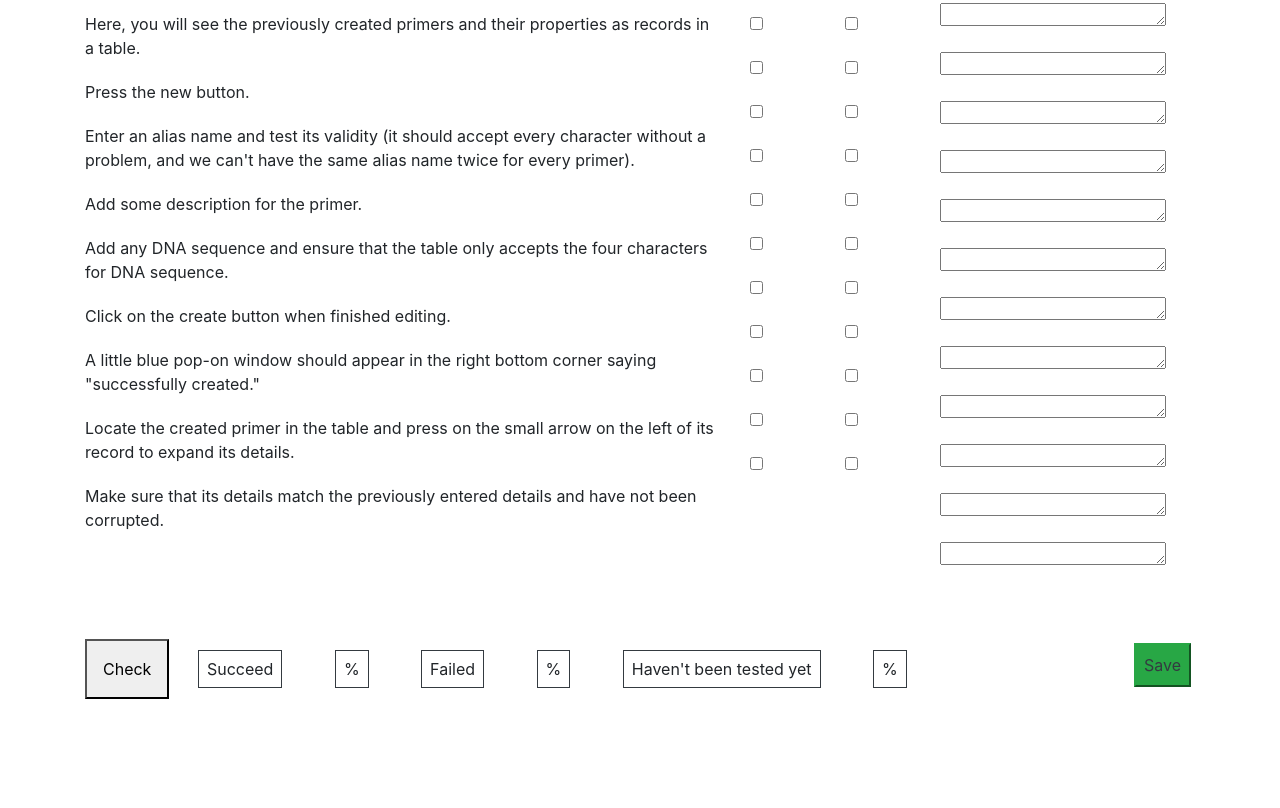
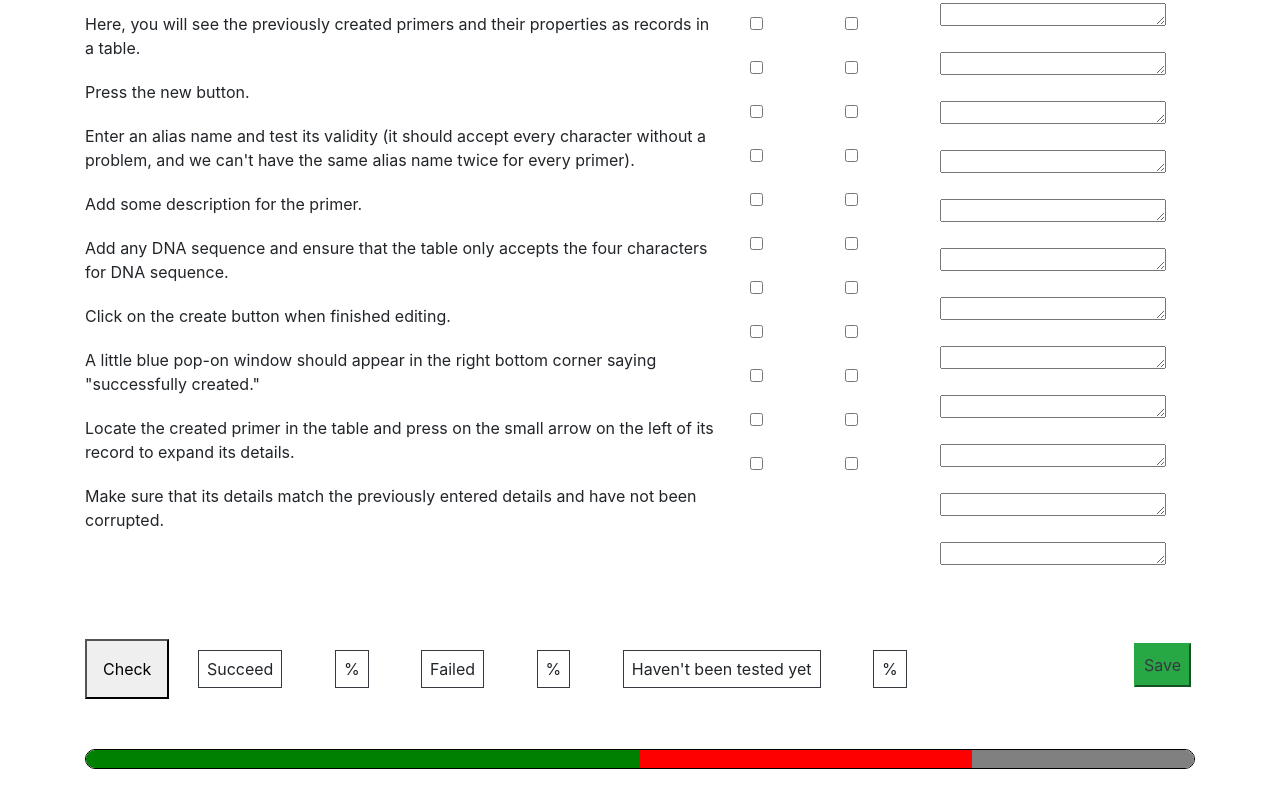
Before and after one commit to AhmadAl-Habal/Primer-Testing, a plain HTML site: page index.html in a window 1280 px wide. Shown: the part 762-1570 px from the top of the page. Before the commit the page ends 1461 px from the top, so only its background shows below. Drawn offline with nearby package versions, Linux system fonts and the light colour scheme.

Commit message:
Update index.html

```diff
--- a/index.html
+++ b/index.html
@@ -24,6 +24,38 @@
       .col-3 textarea {
         height: 23px;
       }
+
+  #progress-bar {
+    width: 100%;
+    height: 20px;
+    border: 1px solid black;
+    border-radius: 10px;
+    overflow: hidden;
+    margin: 50px 0px;
+  }
+
+  #progress-bar .bar {
+    height: 100%;
+    float: left;
+    transition: all 0.5s ease-in-out;
+  }
+
+  #progress-bar .bar.red {
+    background-color: red;
+    width: 30%;
+  }
+
+  #progress-bar .bar.green {
+    background-color: green;
+    width: 50%;
+  }
+
+  #progress-bar .bar.grey {
+    background-color: grey;
+    width: 20%;
+  }
+
+
     </style>
   </head>
   <body>
@@ -106,8 +138,10 @@
           </p>
         </div>
         <div class="col-1">
-          <p><input type="checkbox" name="" id="" class="succeedBtn" /></p>
-          <p><input type="checkbox" name="" id="" class="succeedBtn" /></p>
+          <p><input type="checkbox" name="" id="" class="succeedBtn" />
+
+
+          <p><input type="checkbox" name="" id="" class="succeedBtn"  /></p>
           <p><input type="checkbox" name="" id="" class="succeedBtn" /></p>
           <p><input type="checkbox" name="" id="" class="succeedBtn" /></p>
           <p><input type="checkbox" name="" id="" class="succeedBtn" /></p>
@@ -165,7 +199,11 @@
       >
         Save
       </button>
-
+      <div id="progress-bar">
+        <div class="bar green"></div>
+        <div class="bar red"></div>
+        <div class="bar grey"></div>
+      </div>
     </div>
 
     <script src="./app.js"></script>
```
